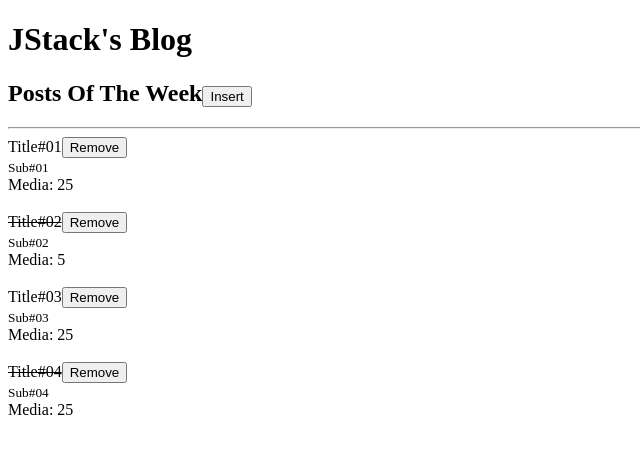
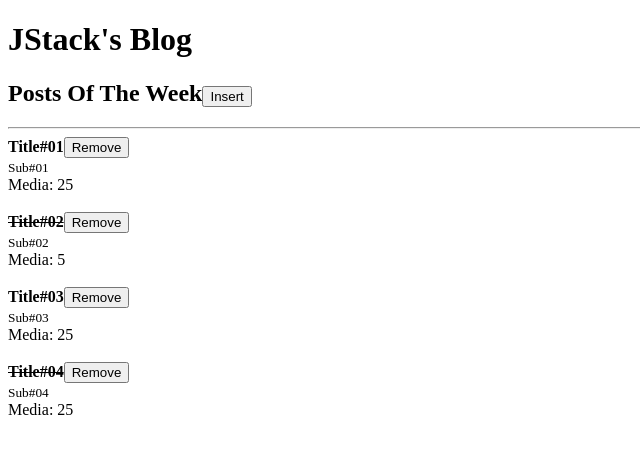
Before and after one commit to rsfbernardes/react-fundamentals, a React app: page / in a window 1280 px wide. Shown: the top 454 px of the page, without its empty margins (0-640 px from the left). Built offline with nearby package versions, Linux system fonts and the light colour scheme.

Commit message:
Context API - created PostHeader.js and Button.js

```diff
--- /dev/null
+++ b/src/Button.js
@@ -0,0 +1,15 @@
+import React from 'react';
+import PropTypes from 'prop-types';
+
+export default function Button(props) {
+  return (
+    <button onClick={props.onClick}>
+      {props.children}
+      </button>
+  )
+}
+
+Button.propTypes = {
+  onClick: PropTypes.func.isRequired,
+  children: PropTypes.node.isRequired,
+}
--- a/src/Post.js
+++ b/src/Post.js
@@ -1,19 +1,19 @@
 import React from "react";
 import PropTypes from 'prop-types';
 
+import PostHeader from "./PostHeader";
+
 export default function Post(props) {
-  // if you want to alter the structure of your page, use conditional rendering this way
-  // if(props.post.read) {
-  //   return <h2>{props.post.title} already read</h2>
-  // }
   return (
     <>
       <article>
-        {/* one simple way to use conditional rendering:
-        { props.post.read ? <s>{props.post.title}</s> : <strong>{props.post.title}</strong> } */}
-        {props.post.read && <s>{props.post.title}</s>}
-        {!props.post.read && props.post.title}
-        <button onClick={() => props.onRemove(props.post.id)}>Remove</button>
+        <PostHeader
+          onRemove={props.onRemove}
+          post={{
+            id: props.post.id,
+            title: props.post.title,
+            read: props.post.read,
+          }} />
         <br />
         <small>{props.post.subtitle}</small>
         <br />
--- /dev/null
+++ b/src/PostHeader.js
@@ -0,0 +1,26 @@
+import React from 'react';
+import PropTypes from 'prop-types';
+import Button from './Button';
+
+export default function PostHeader(props) {
+  return (
+    <>
+      <strong>
+        {props.post.read && <s>{props.post.title}</s>}
+        {!props.post.read && props.post.title}
+        </strong>
+        <Button onClick={() => props.onRemove(props.post.id)}>
+          Remove
+        </Button>
+    </>
+  )
+}
+
+PostHeader.propTypes = {
+  onRemove: PropTypes.func.isRequired,
+  post: PropTypes.shape({
+    id: PropTypes.number.isRequired,
+    title: PropTypes.string.isRequired,
+    read: PropTypes.bool.isRequired,
+  }).isRequired,
+}
```
